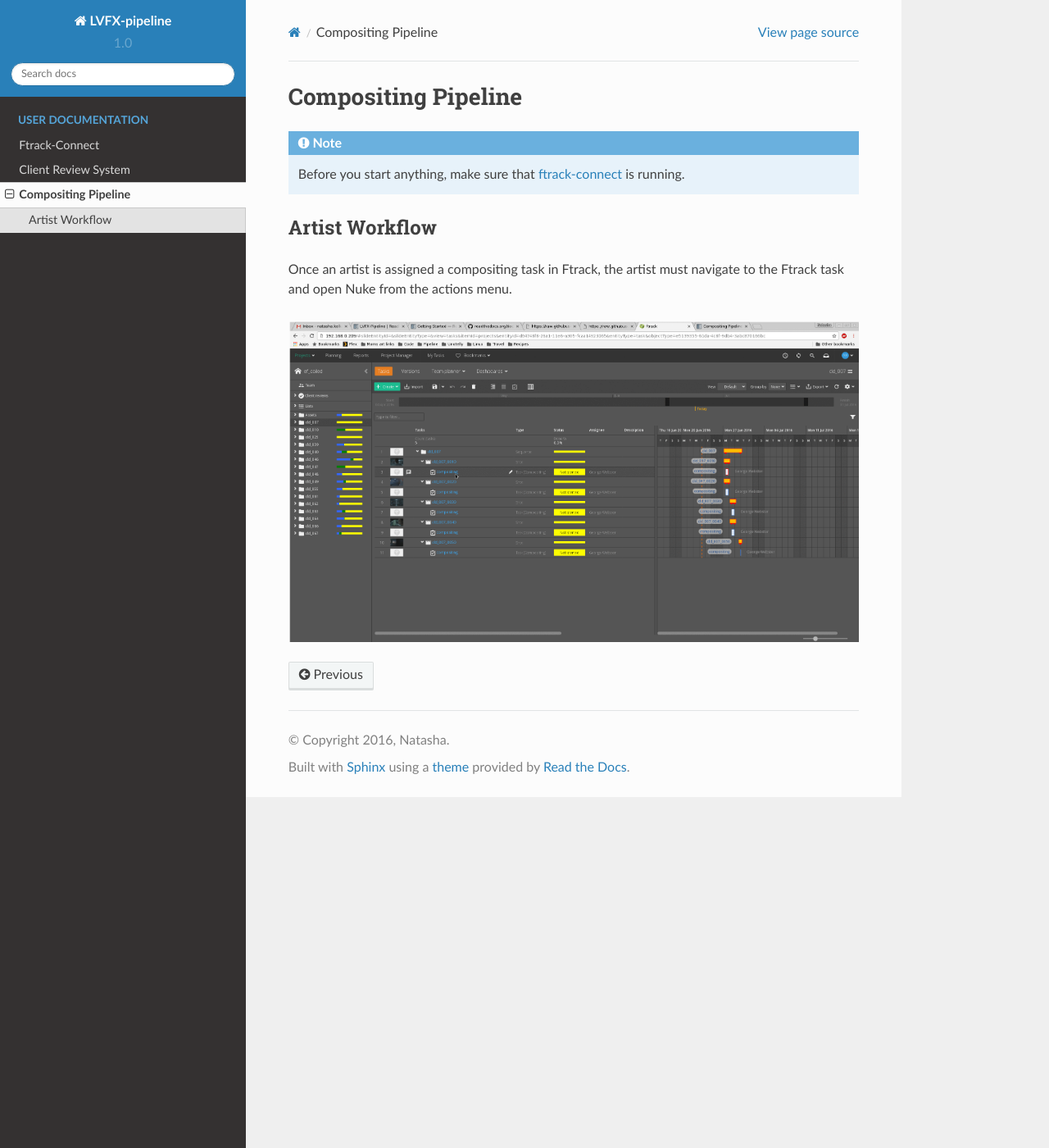
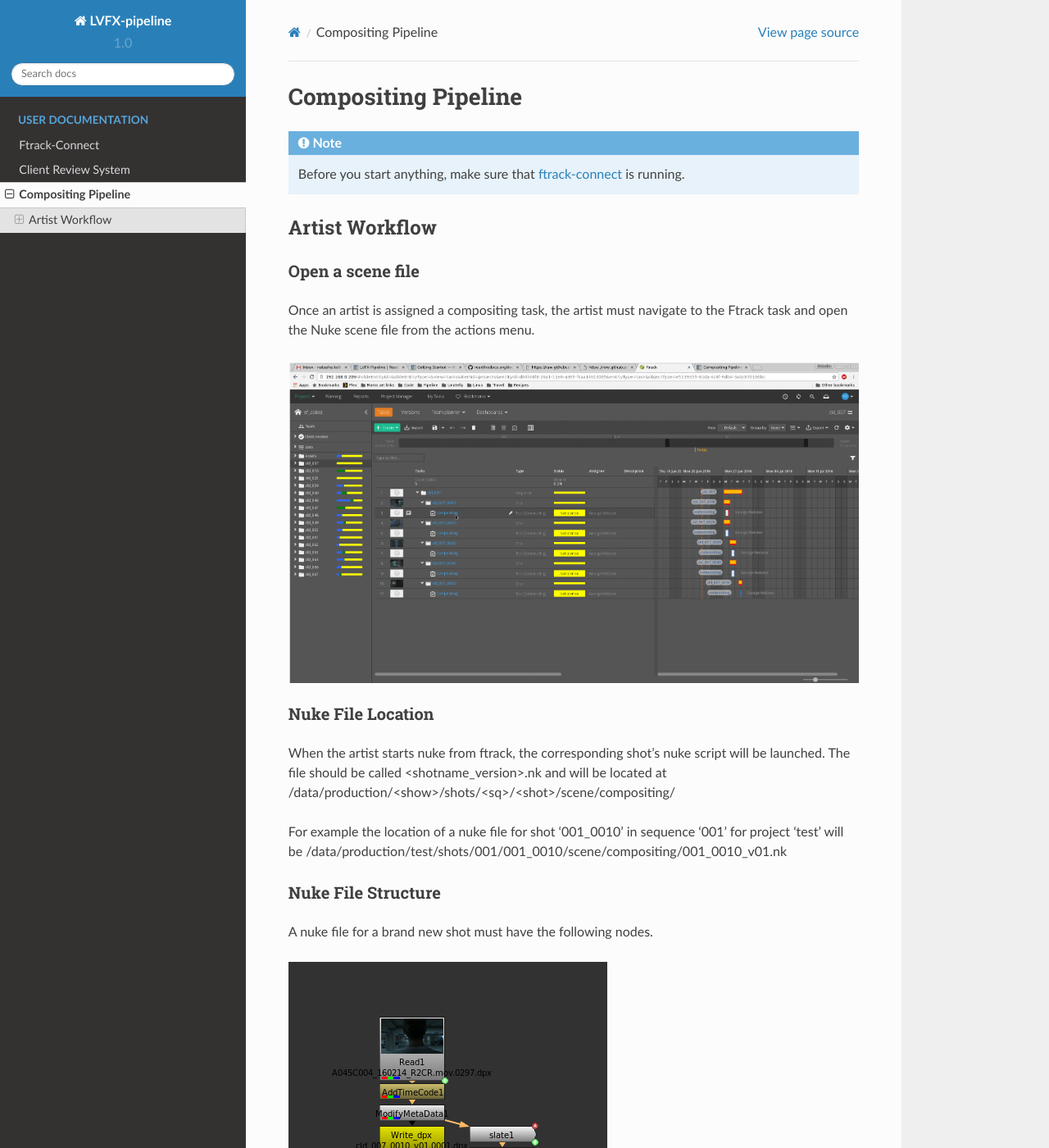
Before and after one commit to afrocircus/LVFX-pipeline, a Sphinx documentation site: the page built from docs/comp-pipeline.rst, in a window 1280 px wide and 1400 px high. Shown: the whole window at 82% size. Built offline with Sphinx 7.4.7 and the Read the Docs theme 2.0.0, drawn with Linux system fonts in a browser that asks for light colours.

Commit message:
comp update

```diff
--- a/docs/comp-pipeline.rst
+++ b/docs/comp-pipeline.rst
@@ -6,9 +6,31 @@ Compositing Pipeline
 .. _ftrack-connect: ftrack-connect.html
 
 Artist Workflow
----------------
+~~~~~~~~~~~~~~~
 
-Once an artist is assigned a compositing task in Ftrack, the artist must navigate to the Ftrack task
-and open Nuke from the actions menu.
+Open a scene file
+-----------------
+
+Once an artist is assigned a compositing task, the artist must navigate to the Ftrack task
+and open the Nuke scene file from the actions menu.
 
 .. image:: /img/comp.gif
+
+
+Nuke File Location
+-------------------
+
+When the artist starts nuke from ftrack, the corresponding shot's nuke script will be launched.
+The file should be called <shotname_version>.nk and will be located at
+/data/production/<show>/shots/<sq>/<shot>/scene/compositing/
+
+For example the location of a nuke file for shot '001_0010' in sequence '001' for project 'test' will be
+/data/production/test/shots/001/001_0010/scene/compositing/001_0010_v01.nk
+
+
+Nuke File Structure
+-------------------
+
+A nuke file for a brand new shot must have the following nodes.
+
+.. image:: /img/nuke-template.png
```
Also changed, not shown: docs/img/nuke-template.png (added).
